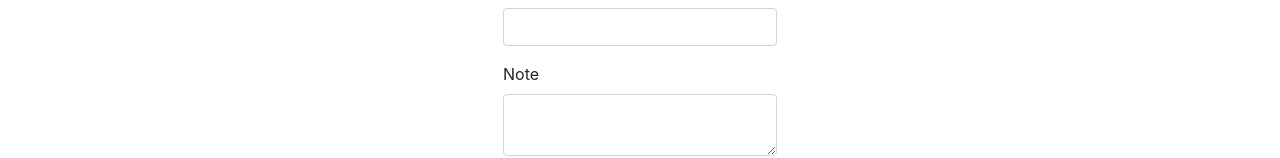
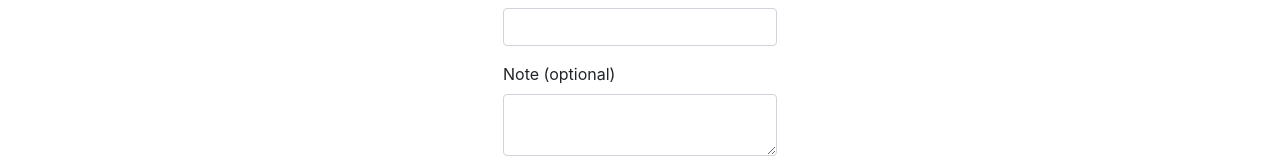
Before and after one commit to clevaill/shopping-list, an Angular app in the folder shopping-list/: page /add in a window 1280 px wide. Shown: the part 219-377 px from the top of the page. Built offline with nearby package versions, Linux system fonts and the light colour scheme.

Commit message:
Add optional for note

```diff
--- a/shopping-list/src/app/components/add-item/add-item.component.html
+++ b/shopping-list/src/app/components/add-item/add-item.component.html
@@ -35,7 +35,7 @@
       </div>
 
       <div class="form-group">
-        <label for="note">Note</label>
+        <label for="note">Note (optional)</label>
         <textarea
           class="form-control"
           id="note"
--- a/shopping-list/src/app/components/shopping-details/shopping-details.component.html
+++ b/shopping-list/src/app/components/shopping-details/shopping-details.component.html
@@ -37,7 +37,7 @@
         </div>
       </div>
       <div class="form-group">
-        <label for="note">Note</label>
+        <label for="note">Note (optional)</label>
         <textarea
           class="form-control"
           id="note"
```
